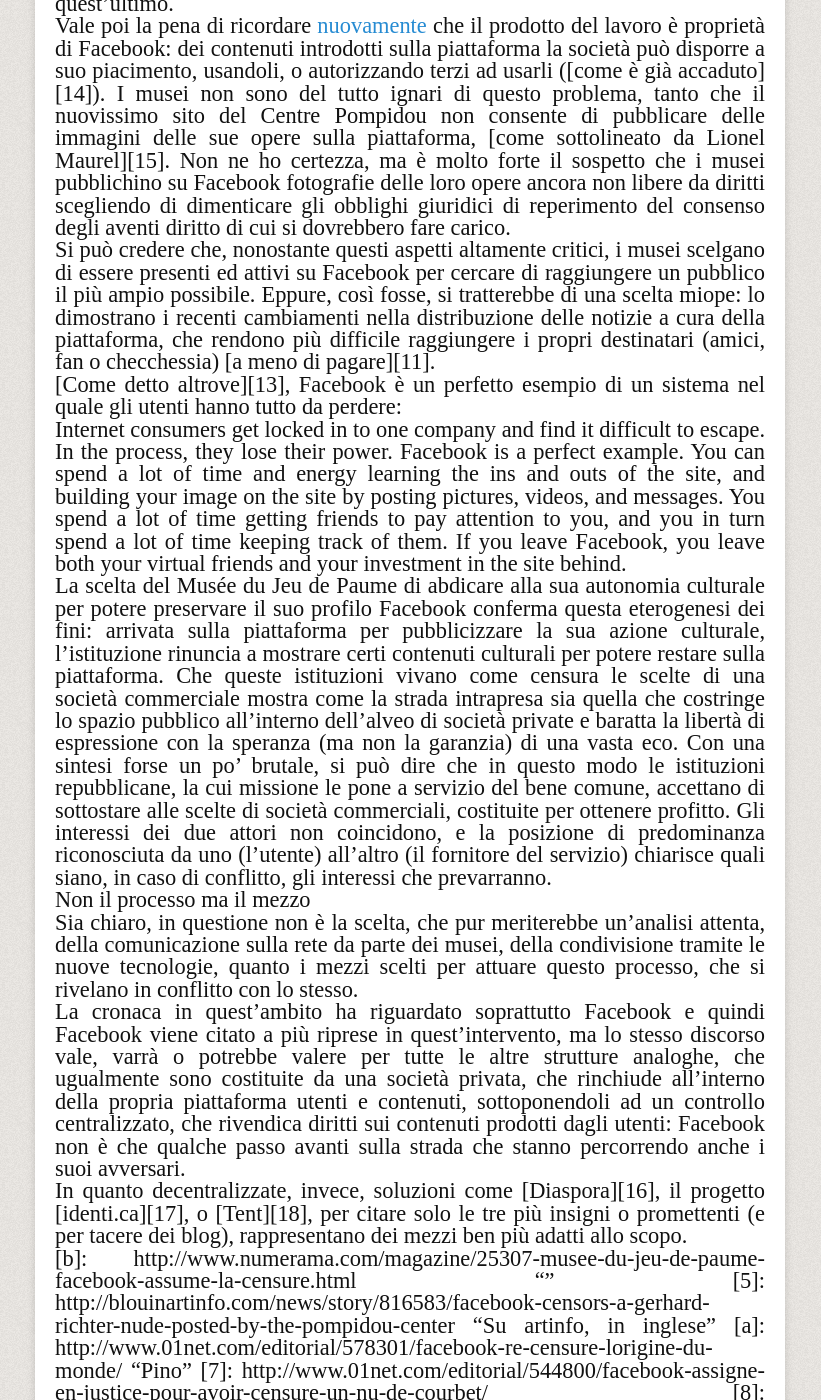
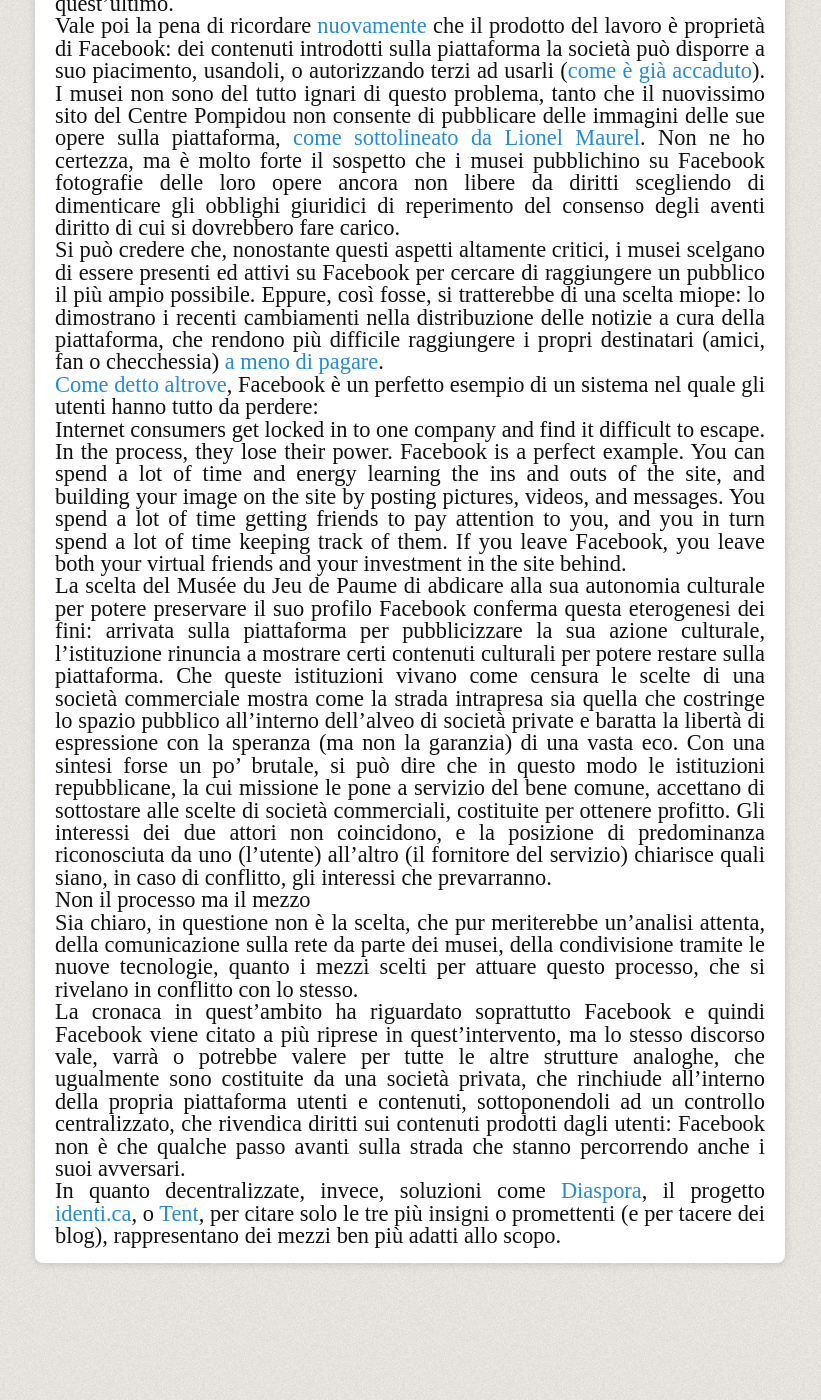
Before and after one commit to Zeriuno/zeriuno.github.com, a Jekyll site: the page built from _posts/2013-03-20-problemi-dei-musei-sociali-2.md, in a window 1280 px wide and 1400 px high, scrolled down 2250 px. Shown: the whole window, without its empty margins (325-1146 px from the left). Built offline with Jekyll 4.4.1, drawn with Linux system fonts in a browser that asks for light colours; nearby versions of some CDN libraries; library files that are not in the unit come from our copies; comment, search, counter and statistics services are not loaded; after the commit the page ends 3543 px from its top, so only the background shows below that; some of the changed text lies outside the part shown.

Commit message:
Correzione MMD link (eliminati title vuoti)

```diff
--- a/_posts/2013-03-20-problemi-dei-musei-sociali-2.md
+++ b/_posts/2013-03-20-problemi-dei-musei-sociali-2.md
@@ -14,7 +14,7 @@
 
 In seguito alla pubblicazione su <span lang="en">Facebook</span> di nudo, una fotografia di <span lang="fr">Laure Albin Guillot</span>, il museo ha ricevuto la segnalazione che il contenuto inserito era stato rimosso, ed il profilo dell'istituzione sospeso: la fotografia era stata considerata in violazione delle condizioni d'uso stabilite dalla società.
 
-Si tratta di una sorpresa? Affatto. Non solo il museo ha sicuramente preso conoscenza dei termini d'uso di <span lang="en">Facebook</span> prima di accettarli, ma ha certamente saputo di [quanto capitato alla <span lang="fr">Cinémathèque</span> poco fa][1]; sa senza dubbio che un utente che usava <i lang="fr">L'origine du monde</i> di <span lang="fr">Courbet</span> come immagine del suo profilo [venne sospeso][2] (il quadro ha causato [altri][a] casi [simili][7]); non ignora forse che un disegno del <span lang="en">New Yorker</span> che mostrava dei seni [venne rifiutato][3] come pure è stato per, tornando nell'ambito dei musei, un'opera di <span lang="de">Gerhard Richter</span> pubblicata [quest'estate dal <span lang="fr">Centre Pompidou</span>][5].
+Si tratta di una sorpresa? Affatto. Non solo il museo ha sicuramente preso conoscenza dei termini d'uso di <span lang="en">Facebook</span> prima di accettarli, ma ha certamente saputo di [quanto capitato alla <span lang="fr">Cinémathèque</span> poco fa][1]; sa senza dubbio che un utente che usava <i lang="fr">L'origine du monde</i> di <span lang="fr">Courbet</span> come immagine del suo profilo [venne sospeso][2] (il quadro ha causato [altri][6] casi [simili][7]); non ignora forse che un disegno del <span lang="en">New Yorker</span> che mostrava dei seni [venne rifiutato][3] come pure è stato per, tornando nell'ambito dei musei, un'opera di <span lang="de">Gerhard Richter</span> pubblicata [quest'estate dal <span lang="fr">Centre Pompidou</span>][5].
 
 ##Censura?
 
@@ -24,7 +24,7 @@
 
 ##Quale paradigma culturale
 
-Già ripreso più volte per lo stesso tipo di problema, per l'avvenire il museo [si ripromette di astenersene][b]:
+Già ripreso più volte per lo stesso tipo di problema, per l'avvenire il museo [si ripromette di astenersene][4]:
 
 >Au prochain avertissement de Facebook, notre compte risque d'être définitivement désactivé. Aussi nous ne publierons plus de nus, même si nous pensons que leur valeur artistique est grande
 
@@ -67,18 +67,18 @@
 [1]: /2013/01/31/problemi-dei-musei-sociali-1.html "Ne discutevamo su Zeriuno"
 [2]: http://www.numerama.com/magazine/18571-censure-par-facebook-pour-avoir-publie-l-origine-du-monde-de-courbet.html "Articolo in francese"
 [3]: http://www.numerama.com/magazine/23683-le-new-yorker-banni-de-facebook-pour-des-seins-nus-dans-un-dessin.html "Articolo in francese"
-[b]: http://www.numerama.com/magazine/25307-musee-du-jeu-de-paume-facebook-assume-la-censure.html ""
+[4]: http://www.numerama.com/magazine/25307-musee-du-jeu-de-paume-facebook-assume-la-censure.html
 [5]: http://blouinartinfo.com/news/story/816583/facebook-censors-a-gerhard-richter-nude-posted-by-the-pompidou-center "Su artinfo, in inglese"
-[a]: http://www.01net.com/editorial/578301/facebook-re-censure-lorigine-du-monde/ "Pino"
+[6]: http://www.01net.com/editorial/578301/facebook-re-censure-lorigine-du-monde/
 [7]: http://www.01net.com/editorial/544800/facebook-assigne-en-justice-pour-avoir-censure-un-nu-de-courbet/
 [8]: http://www.arretsurimages.net/vite.php?id=14274 "In francese, su Arrêt sur images"
 [9]: http://www.treccani.it/vocabolario/censura/ "Censura, sul vocabolario Treccani"
 [10]: http://gigaom.com/2012/12/13/guardian-kills-its-facebook-social-reader-regains-control-over-its-content/ "Il Guardian abbandona Facebook"
-[11]: http://dangerousminds.net/comments/facebook_i_want_my_friends_back ""
+[11]: http://dangerousminds.net/comments/facebook_i_want_my_friends_back
 [12]: http://www.elezea.com/2011/12/facebook-ads-and-you/ "3 Dollari l'anno per ripagare Facebook"
-[13]: http://www.theatlantic.com/technology/archive/2012/06/what-happened-to-silicon-values/258905/ ""
-[14]: http://mashable.com/2013/01/27/facebook-ten-bucks/ ""
+[13]: http://www.theatlantic.com/technology/archive/2012/06/what-happened-to-silicon-values/258905/
+[14]: http://mashable.com/2013/01/27/facebook-ten-bucks/
 [15]: http://owni.fr/2012/10/10/pompidou-virtuel-ouvert-ou-sous-verre/ "In francese, sul defunto Owni"
-[16]: http://diasporaproject.org ""
+[16]: http://diasporaproject.org
 [17]: http://identi.ca
-[18]: https://tent.io ""
+[18]: https://tent.io
```
